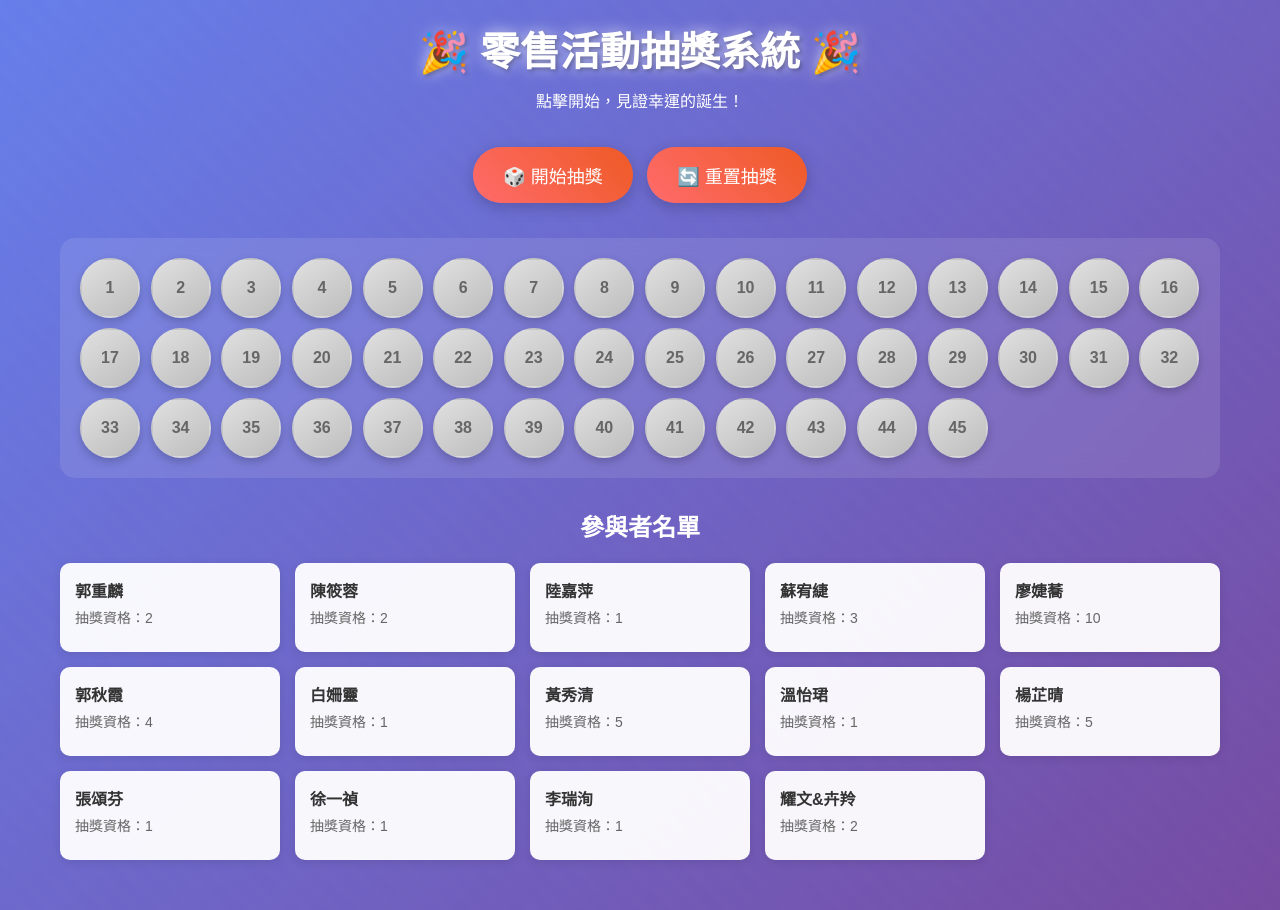
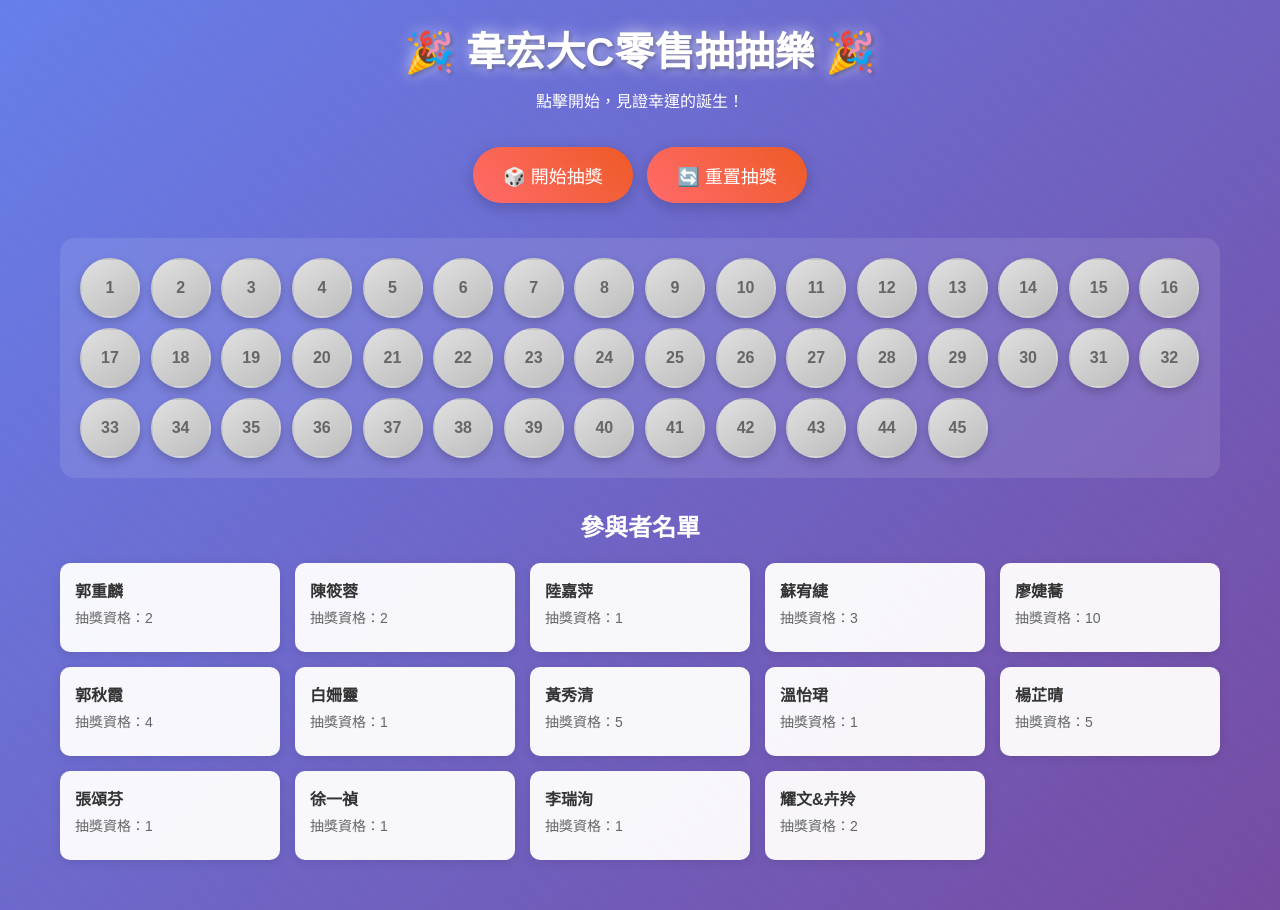
Before and after one commit to Randytsay/lucky-draw, a plain HTML site: page index.html in a window 1280 px wide. Drawn offline with Linux system fonts and the light colour scheme.

Commit message:
Update index.html

```diff
--- a/index.html
+++ b/index.html
@@ -211,7 +211,7 @@
 <body>
     <div class="bg-animation"></div>
     <div class="container">
-        <div class="header"><h1>🎉 零售活動抽獎系統 🎉</h1><p>點擊開始，見證幸運的誕生！</p></div>
+        <div class="header"><h1>🎉 韋宏大C零售抽抽樂 🎉</h1><p>點擊開始，見證幸運的誕生！</p></div>
         <div class="controls">
             <button class="btn" id="startBtn" onclick="startLottery()">🎲 開始抽獎</button>
             <button class="btn" id="showResultBtn" onclick="showResults()" style="display: none;">📋 查看結果</button>
```
